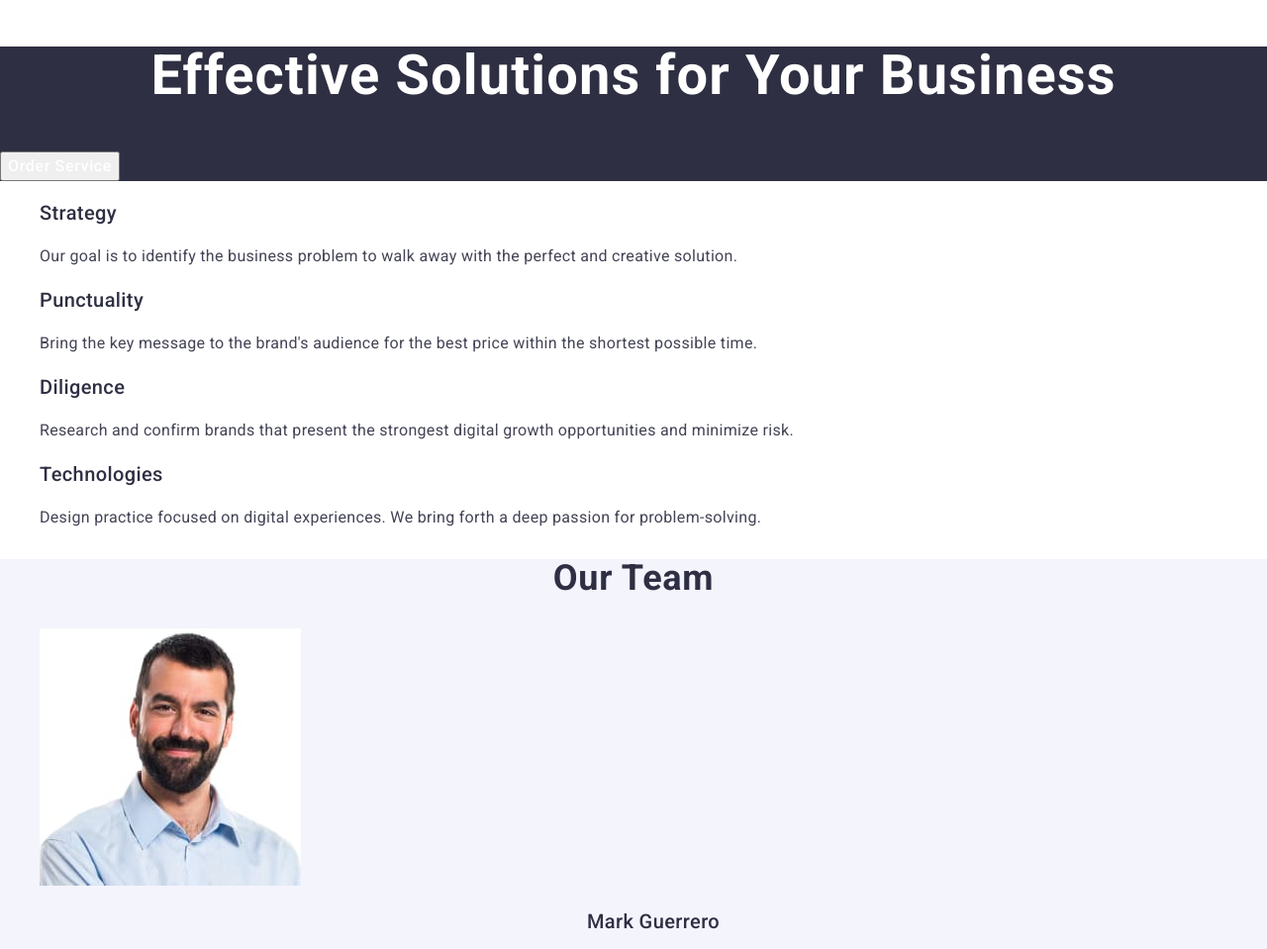
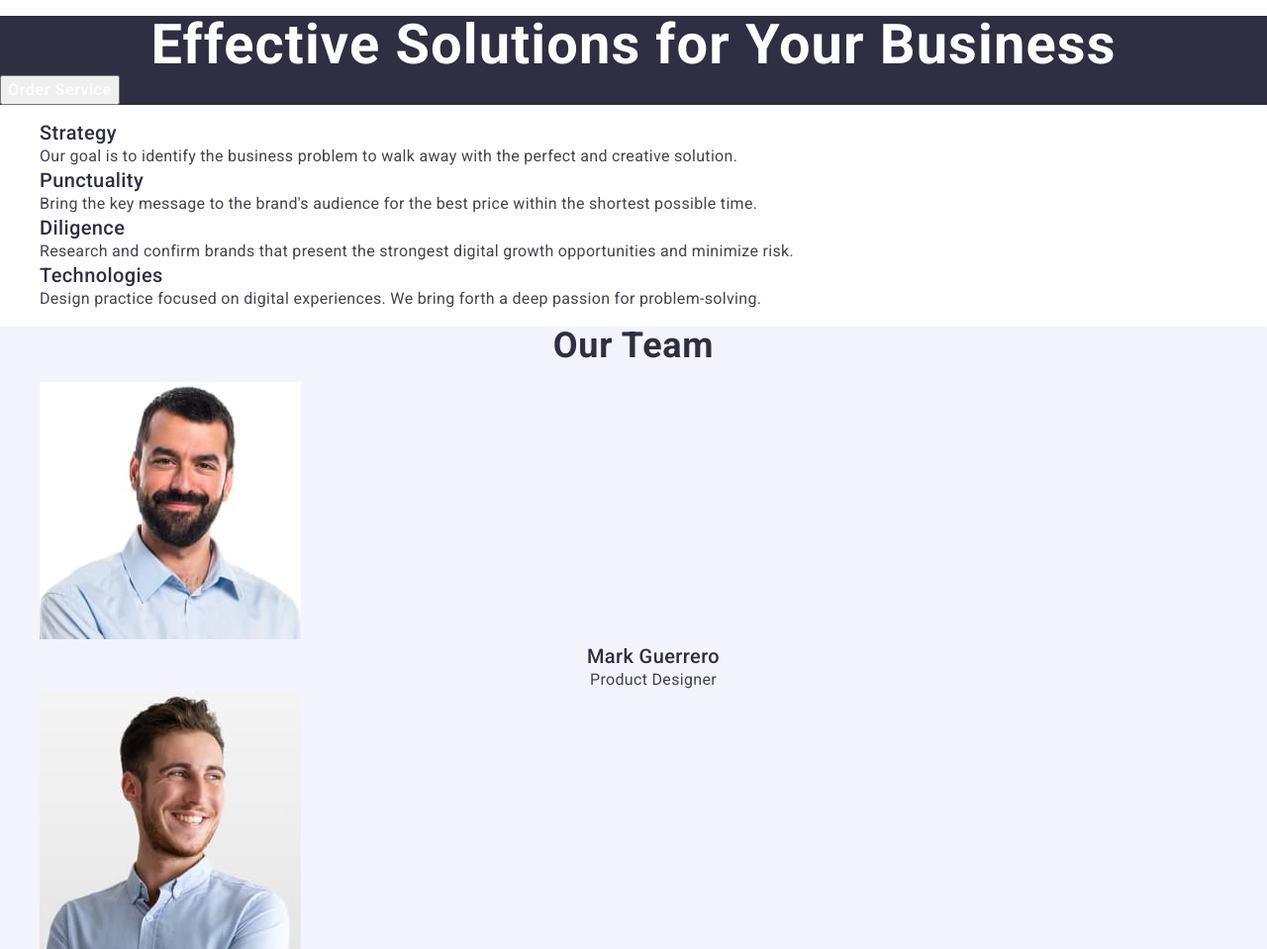
Before and after one commit to Inna-kv27/goit-prob-hw-03, a plain HTML site: page index.html in a window 1280 px wide. Shown: the part 173-1132 px from the top of the page at 99% size. Drawn offline with nearby package versions, Linux system fonts and the light colour scheme.

Commit message:
reset stile

```diff
--- a/css/styles.css
+++ b/css/styles.css
@@ -4,6 +4,9 @@ body {
     background-color: #fff;
 }
 
+p,h1,h2,h3,h4,h5,h6 {
+    margin: 0;
+}
 
 ul,ol {
     list-style-type: none;
--- a/index.html
+++ b/index.html
@@ -27,6 +27,7 @@
   </head>
   <body>
     <header class="header">
+      <div class="container">
         <nav class="header-navigation">
           <a class="logo header-logo" href="">Web<span class="header-logo-italic">Studio</span></a>
           <ul class="header-menu-list">
@@ -49,13 +50,17 @@
             </li>
           </ul>
         </address>
+      </div>
     </header>
     <main>
       <section class="first">
+        <div class="container">
           <h1 class="first-title">Effective Solutions for Your Business</h1>
           <button class="first-btm" type="button">Order Service</button>
+        </div>
       </section>
       <section class="features">
+        <div class="container">
           <h2 class="visually-hidden">Avantages</h2>
           <ul class="features-list">
             <li class="features-item">
@@ -91,8 +96,10 @@
               </p>
             </li>
           </ul>
+        </div>
       </section>
       <section class="studio" id="studio">
+        <div class="container">
           <h2 class="studio-title">Our Team</h2>
           <ul class="studio-list">
             <li class="studio-list-item">
@@ -140,9 +147,11 @@
               <p class="studio-list-text">UI Designer</p>
             </li>
         </ul>
+        </div>
       </section>
 
       <section class="portfolio" id="portfolio">
+        <div class="container">
           <h2 class="portfolio-title">Our Portfolio</h2>
           <ul class="portfolio-list">
               <li class="portfolio-list-item">
@@ -212,14 +221,17 @@
                 <p class="portfolio-list-text">Marketing</p>
               </li>
           </ul>
+        </div>
       </section>
     </main>
     <footer class="footer">
+      <div class="container">
         <a class="logo footer-logo" href="">Web<span class="footer-logo-italic">Studio</span></a>
         <p class="footer-text">
           Increase the flow of customers and sales for your
           business with digital marketing & growth solutions.
         </p>
+      </div>
     </footer>
   </body>
 </html>
```
Lines whose indentation alone changed are shown as unchanged.
